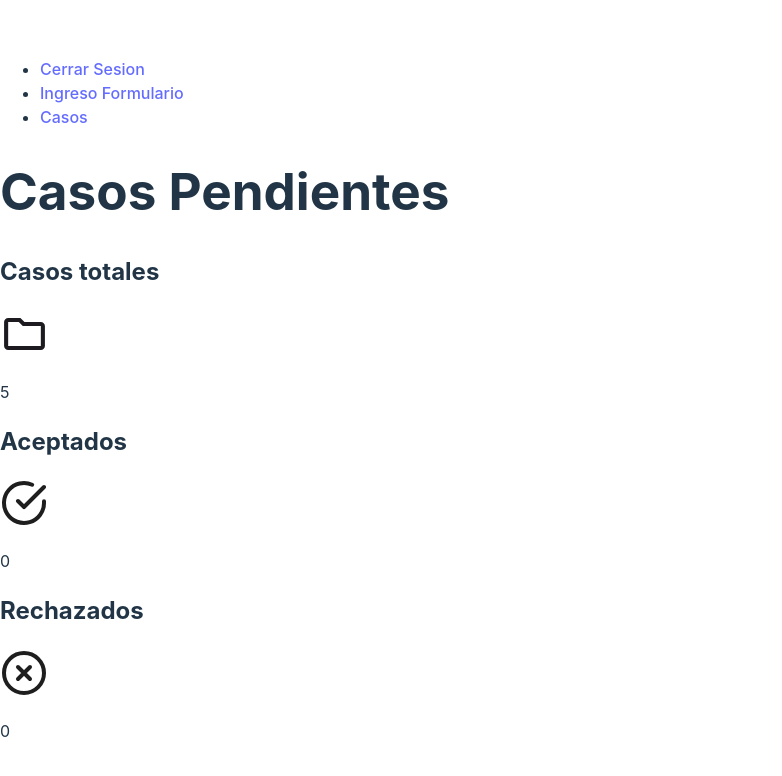
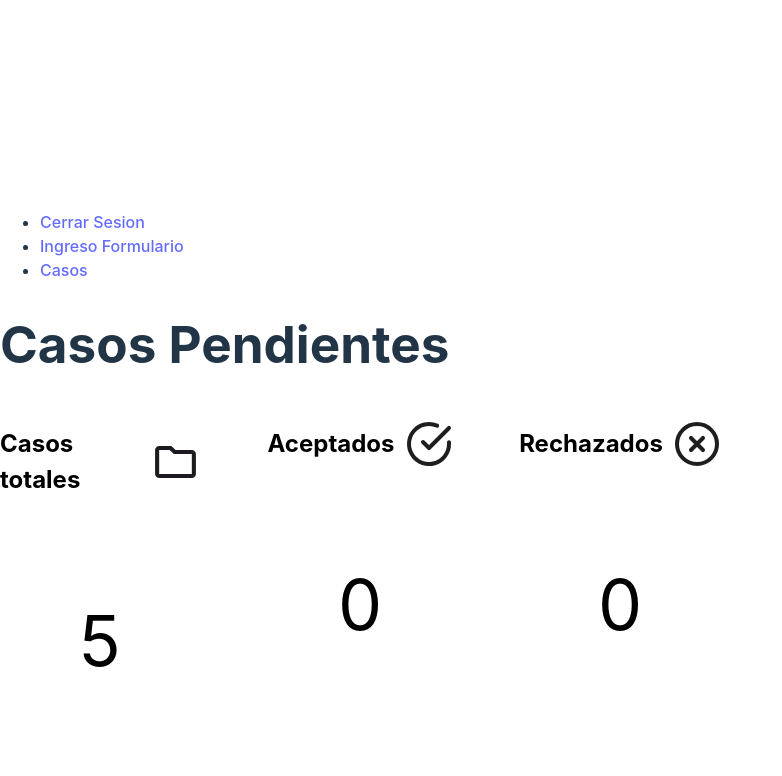
Before and after one commit to eduardoscrs/front-integra2, a React (Vite) app: page /casos in a window 1280 px wide. Shown: the top 776 px of the page, without its empty margins (0-782 px from the left). Built offline with nearby package versions, Linux system fonts and the light colour scheme.

Commit message:
Estilos del componente CuadradoCasos
Por arreglar: Los numeros se salen del cuadrado.

```diff
--- a/src/components/CuadradoCasos.jsx
+++ b/src/components/CuadradoCasos.jsx
@@ -2,10 +2,14 @@ import PropTypes from 'prop-types';
 
 function CuadradoCasos({ titulo, imageSrc, numeroCasos }) {
   return (
-    <div className="cuadrado_casos">
-      <h2>{titulo}</h2>
-      <img src={`${imageSrc}.svg`} alt="Icono" />
-      <p>{numeroCasos}</p>
+    <div className="cuadrado-casos">
+      <div className="contenido-cuadrado">
+        <section className="titulo-imagen">
+          <h2 className="titulos-casos">{titulo}</h2>
+          <img src={`${imageSrc}.svg`} alt="Icono" />
+        </section>
+        <p className="numero-casos">{numeroCasos}</p>
+      </div>
     </div>
   );
 }
--- a/src/pages/Casos.jsx
+++ b/src/pages/Casos.jsx
@@ -1,16 +1,23 @@
+import '../styles/CuadradoCasos.css';
 import CuadradoCasos from '../components/CuadradoCasos';
 
 const Casos = () => {
   return (
     <>
       <h1>Casos Pendientes</h1>
-      <CuadradoCasos titulo="Casos totales" imageSrc="folder" numeroCasos="5" />
+      <section className="seccion-cuadrados">
+        <CuadradoCasos
+          titulo="Casos totales"
+          imageSrc="folder"
+          numeroCasos="5"
+        />
         <CuadradoCasos
           titulo="Aceptados"
           imageSrc="checkCircle"
           numeroCasos="0"
         />
         <CuadradoCasos titulo="Rechazados" imageSrc="xCircle" numeroCasos="0" />
+      </section>
     </>
   );
 };
--- /dev/null
+++ b/src/styles/CuadradoCasos.css
@@ -0,0 +1,32 @@
+.seccion-cuadrados {
+  display: flex;
+  gap: 60px;
+}
+
+.cuadrado-casos {
+  width: 200px;
+  height: 200px;
+  background-color: white;
+  border-radius: 20px;
+}
+
+.contenido-cuadrado {
+  display: flex;
+  justify-content: center;
+  align-items: center;
+  flex-direction: column;
+}
+
+.titulos-casos {
+  color: black;
+}
+
+.titulo-imagen {
+  display: flex;
+  gap: 10px;
+}
+
+.numero-casos {
+  color: black;
+  font-size: 70px;
+}
```
Lines whose indentation alone changed are shown as unchanged.
